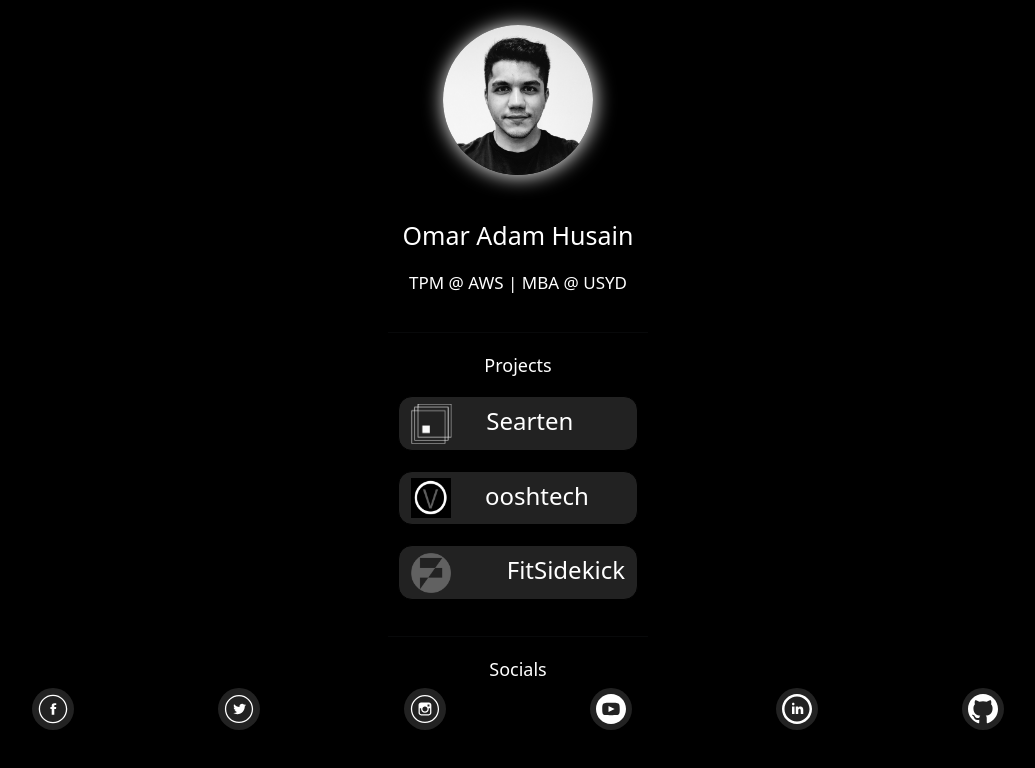
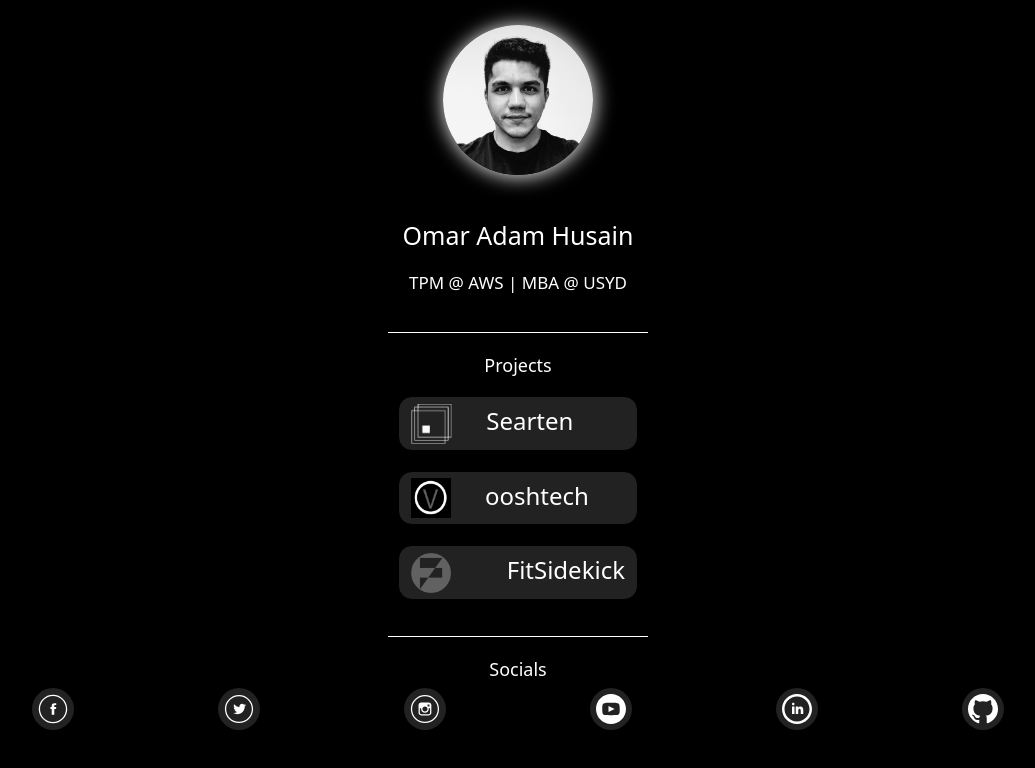
Before and after one commit to OmarAHusain/Omar.Cloud, a React (Create React App) app: page / in a window 1280 px wide. Shown: the top 768 px of the page, without its empty margins (122-1157 px from the left). Built offline with nearby package versions, Linux system fonts and the light colour scheme; no server answers; what aws-amplify would draw is missing.

Commit message:
hr changes

```diff
--- a/src/App.css
+++ b/src/App.css
@@ -40,6 +40,8 @@
     display:inline-block;
     text-align: center;
     width: 260px;
+    background-color: white !important;
+    opacity: 1 !important;
 }
 
 /* Profile elements */
```
